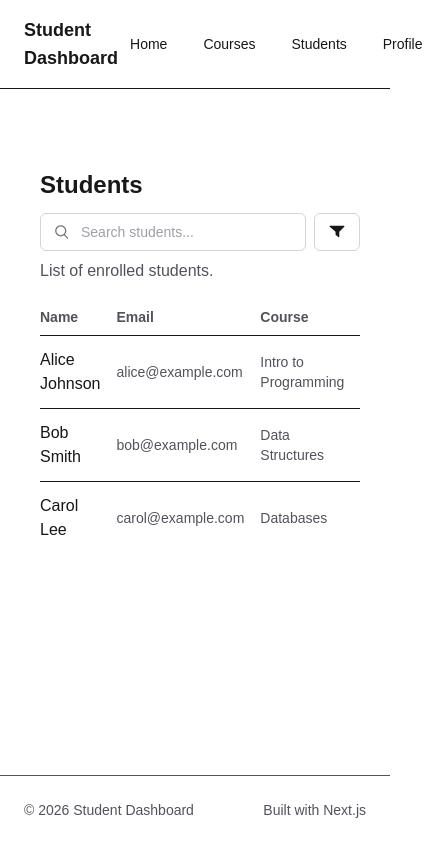
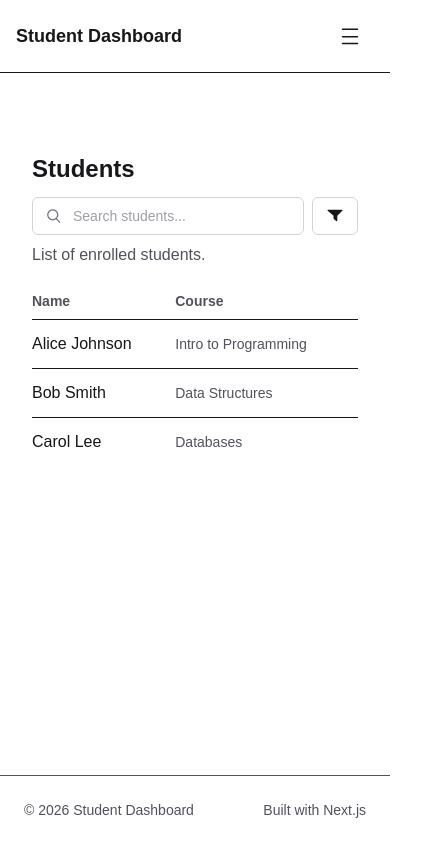
Before and after one commit to InushiKavindi/student-course-dashboard, a Next.js app: page /students in a window 390 px wide. Shown: the whole page, 434 px wide, since content can reach past the window. Built offline with nearby package versions, Linux system fonts and the light colour scheme.

Commit message:
Make UI responsive

```diff
--- a/app/components/Navbar.tsx
+++ b/app/components/Navbar.tsx
@@ -1,11 +1,16 @@
+"use client";
+
+import { useState } from "react";
 import Link from "next/link";
 
 export default function Navbar() {
+  const [open, setOpen] = useState(false);
   return (
-    <header className="border-b bg-white dark:bg-[#0b0b0b] dark:border-zinc-800">
-      <div className="mx-auto flex max-w-6xl items-center justify-between px-6 py-4">
+    <>
+      <header className="sticky top-0 z-40 border-b bg-white/95 backdrop-blur dark:border-zinc-800 dark:bg-[#0b0b0b]/95">
+        <div className="mx-auto flex w-full items-center justify-between px-4 py-4 sm:px-6">
           <div className="text-lg font-semibold text-zinc-900 dark:text-zinc-50">Student Dashboard</div>
-        <nav className="flex gap-3">
+          <nav className="hidden gap-3 md:flex">
             <Link href="/" className="rounded px-3 py-2 text-sm hover:bg-zinc-100 dark:hover:bg-zinc-900">
               Home
             </Link>
@@ -19,7 +24,38 @@ export default function Navbar() {
               Profile
             </Link>
           </nav>
+          <button
+            type="button"
+            aria-label={open ? "Close menu" : "Open menu"}
+            className="inline-flex items-center rounded px-3 py-2 md:hidden hover:bg-zinc-100 dark:hover:bg-zinc-900"
+            onClick={() => setOpen((v) => !v)}
+          >
+            {open ? (
+              <svg xmlns="http://www.w3.org/2000/svg" viewBox="0 0 24 24" fill="currentColor" className="h-6 w-6">
+                <path fillRule="evenodd" d="M5.47 5.47a.75.75 0 0 1 1.06 0L12 10.94l5.47-5.47a.75.75 0 1 1 1.06 1.06L13.06 12l5.47 5.47a.75.75 0 1 1-1.06 1.06L12 13.06l-5.47 5.47a.75.75 0 0 1-1.06-1.06L10.94 12 5.47 6.53a.75.75 0 0 1 0-1.06Z" clipRule="evenodd" />
+              </svg>
+            ) : (
+              <svg xmlns="http://www.w3.org/2000/svg" viewBox="0 0 24 24" fill="currentColor" className="h-6 w-6">
+                <path fillRule="evenodd" d="M3.75 5.25A.75.75 0 0 1 4.5 4.5h15a.75.75 0 0 1 0 1.5h-15a.75.75 0 0 1-.75-.75Zm0 7.5a.75.75 0 0 1 .75-.75h15a.75.75 0 0 1 0 1.5h-15a.75.75 0 0 1-.75-.75Zm.75 6a.75.75 0 0 0 0 1.5h15a.75.75 0 0 0 0-1.5h-15Z" clipRule="evenodd" />
+              </svg>
+            )}
+          </button>
         </div>
       </header>
+
+      {open && (
+        <div className="md:hidden border-b bg-gray-100 py-4 text-zinc-900 dark:bg-zinc-900/70 dark:text-zinc-100">
+          <div className="px-4">
+            <div className="mb-3 text-sm uppercase tracking-wide text-zinc-300">Menu</div>
+            <nav className="flex flex-col gap-2">
+              <Link href="/" onClick={() => setOpen(false)} className="rounded bg-white/5 px-4 py-3 hover:bg-white/10">Home</Link>
+              <Link href="/courses" onClick={() => setOpen(false)} className="rounded bg-white/5 px-4 py-3 hover:bg-white/10">Courses</Link>
+              <Link href="/students" onClick={() => setOpen(false)} className="rounded bg-white/5 px-4 py-3 hover:bg-white/10">Students</Link>
+              <Link href="/profile" onClick={() => setOpen(false)} className="rounded bg-white/5 px-4 py-3 hover:bg-white/10">Profile</Link>
+            </nav>
+          </div>
+        </div>
+      )}
+    </>
   );
 }
--- a/app/components/StudentTable.tsx
+++ b/app/components/StudentTable.tsx
@@ -16,7 +16,7 @@ export default function StudentTable({ students }: StudentTableProps) {
         <thead>
           <tr className="text-left text-sm text-zinc-600 dark:text-zinc-400">
             <th className="pb-2">Name</th>
-            <th className="pb-2">Email</th>
+            <th className="hidden pb-2 sm:table-cell">Email</th>
             <th className="pb-2">Course</th>
           </tr>
         </thead>
@@ -24,7 +24,7 @@ export default function StudentTable({ students }: StudentTableProps) {
           {students.map((s) => (
             <tr key={s.id} className="border-t bg-white dark:bg-zinc-900">
               <td className="py-3 pr-4">{s.name}</td>
-              <td className="py-3 pr-4 text-sm text-zinc-600 dark:text-zinc-400">{s.email}</td>
+              <td className="hidden py-3 pr-4 text-sm text-zinc-600 dark:text-zinc-400 sm:table-cell">{s.email}</td>
               <td className="py-3 pr-4 text-sm text-zinc-600 dark:text-zinc-400">{s.course}</td>
             </tr>
           ))}
--- a/app/courses/page.tsx
+++ b/app/courses/page.tsx
@@ -23,7 +23,7 @@ export default function CoursesPage() {
 
   return (
     <div>
-      <main className="mx-auto max-w-6xl px-6 py-12">
+      <main className="mx-auto max-w-6xl px-4 py-12 sm:px-6">
         <div className="flex flex-col gap-3 sm:flex-row sm:items-center sm:justify-between">
           <h1 className="text-2xl font-semibold text-zinc-900 dark:text-zinc-50">Courses</h1>
           <SearchBar
@@ -36,7 +36,7 @@ export default function CoursesPage() {
         </div>
         <p className="mt-2 text-zinc-600 dark:text-zinc-400">Browse available courses below.</p>
 
-        <div className="mt-6 grid gap-4 sm:grid-cols-2 lg:grid-cols-3">
+        <div className="mt-6 grid grid-cols-1 gap-4 sm:grid-cols-2 lg:grid-cols-3">
           {filteredCourses.map((c) => (
             <CourseCard key={c.id} id={c.id} title={c.title} desc={c.desc} meta={c.meta} />
           ))}
--- a/app/students/page.tsx
+++ b/app/students/page.tsx
@@ -23,7 +23,7 @@ export default function StudentsPage() {
 
   return (
     <div>
-      <main className="mx-auto max-w-6xl px-6 py-12">
+      <main className="mx-auto max-w-6xl px-4 py-12 sm:px-6">
         <div className="flex flex-col gap-3 sm:flex-row sm:items-center sm:justify-between">
           <h1 className="text-2xl font-semibold text-zinc-900 dark:text-zinc-50">Students</h1>
           <SearchBar
```
Lines whose indentation alone changed are shown as unchanged.
